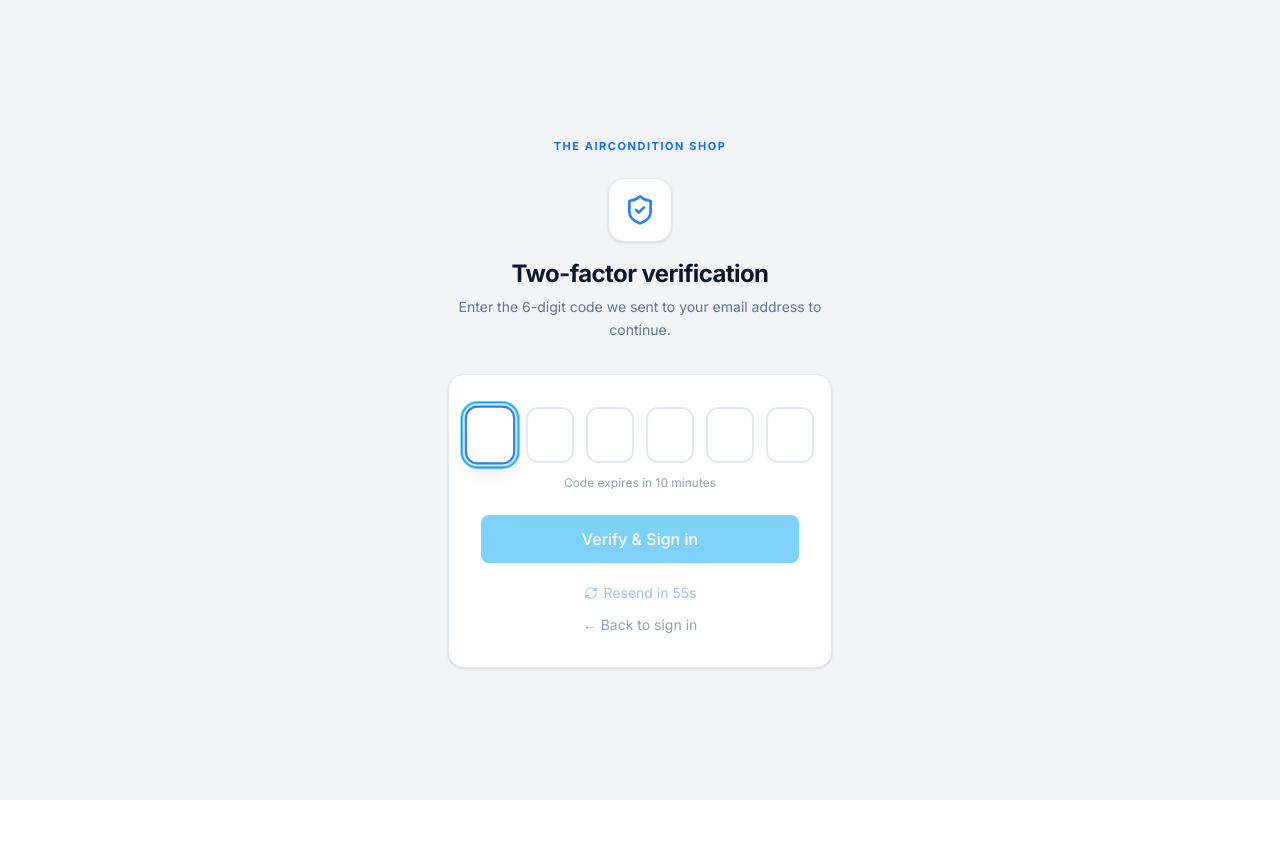
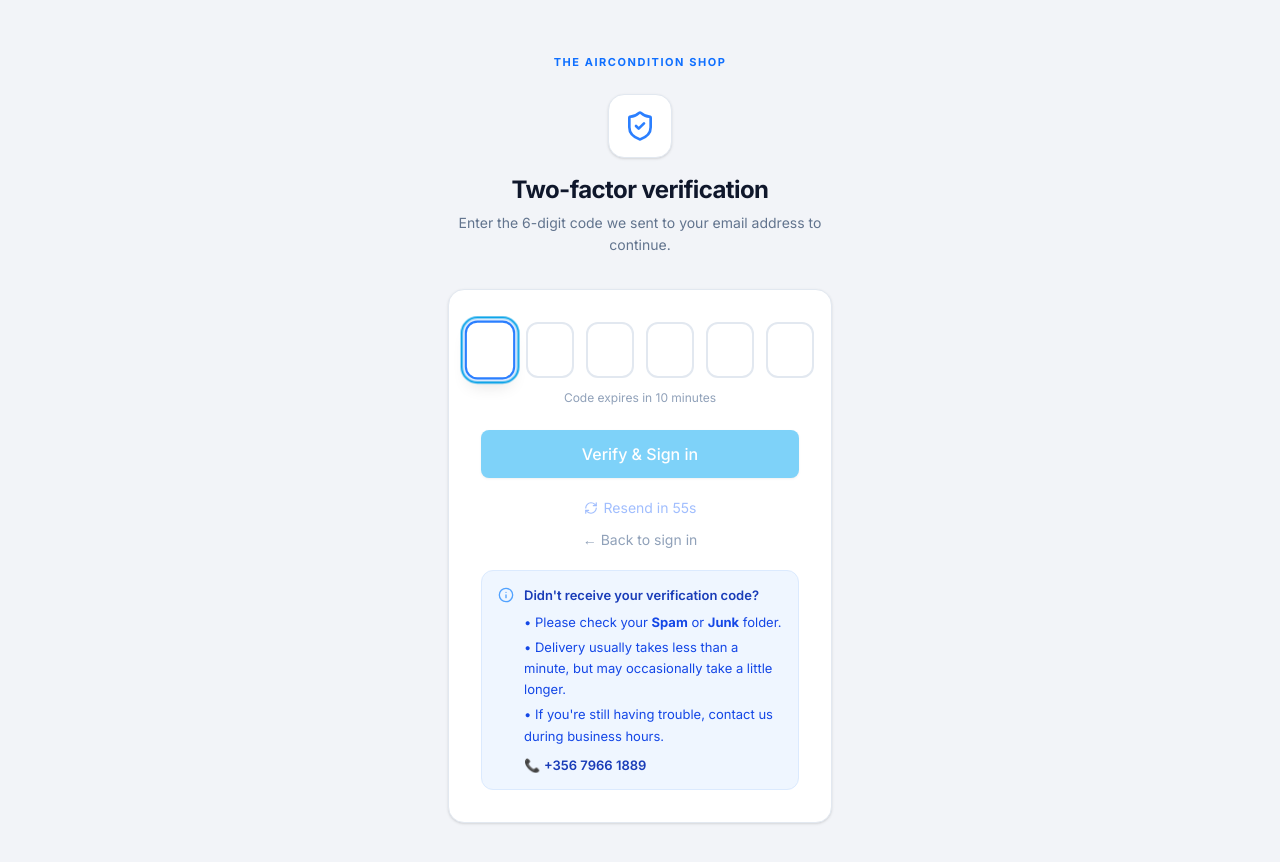
Before and after one commit to theairconditionshop/airconditionshop-v2, a Next.js app: page /verify-otp in a window 1280 px wide. Shown: the top 862 px of the page. Before the commit the page ends 800 px from the top, so only its background shows below. Built offline with nearby package versions, Linux system fonts and the light colour scheme; no server answers.

Commit message:
note for spam check

```diff
--- a/src/app/(auth)/reset-password/page.tsx
+++ b/src/app/(auth)/reset-password/page.tsx
@@ -5,6 +5,7 @@ import Link from 'next/link'
 import { Button } from '@/components/ui/button'
 import { Input } from '@/components/ui/input'
 import OtpInput from '@/components/auth/OtpInput'
+import OtpHelpNotice from '@/components/auth/OtpHelpNotice'
 import PasswordField, { StrengthMeter, RequirementsList, getPasswordRequirements } from '@/components/auth/PasswordField'
 import { CheckCircle2, Mail, KeyRound, RefreshCw, ArrowLeft } from 'lucide-react'
 
@@ -233,6 +234,8 @@ function OtpStep({
             <ArrowLeft className="w-3.5 h-3.5" /> Use a different email
           </button>
         </div>
+
+        <OtpHelpNotice />
       </div>
     </>
   )
--- a/src/app/(auth)/verify-otp/page.tsx
+++ b/src/app/(auth)/verify-otp/page.tsx
@@ -5,6 +5,7 @@ import { useRouter } from 'next/navigation'
 import Link from 'next/link'
 import { Button } from '@/components/ui/button'
 import OtpInput from '@/components/auth/OtpInput'
+import OtpHelpNotice from '@/components/auth/OtpHelpNotice'
 import { toast } from 'sonner'
 import { ShieldCheck, RefreshCw } from 'lucide-react'
 
@@ -161,6 +162,8 @@ export default function VerifyOtpPage() {
             </Link>
           </div>
 
+          <OtpHelpNotice />
+
         </div>
       </div>
     </div>
--- a/src/app/(public)/trade/register/trade-register-form.tsx
+++ b/src/app/(public)/trade/register/trade-register-form.tsx
@@ -17,6 +17,7 @@ import {
 } from 'lucide-react'
 import { phoneZodField } from '@/lib/phone'
 import { passwordSchema } from '@/lib/auth/password'
+import OtpHelpNotice from '@/components/auth/OtpHelpNotice'
 
 // ─── Schema ───────────────────────────────────────────────────────────────────
 
@@ -320,6 +321,8 @@ export default function TradeRegisterForm() {
             <ArrowLeft className="w-3.5 h-3.5" /> Change email
           </button>
         </div>
+
+        <OtpHelpNotice />
       </div>
     )
   }
--- /dev/null
+++ b/src/components/auth/OtpHelpNotice.tsx
@@ -0,0 +1,30 @@
+import { Info } from 'lucide-react'
+
+export default function OtpHelpNotice() {
+  return (
+    <div className="mt-5 w-full rounded-xl bg-blue-50 border border-blue-100 px-4 py-3.5">
+      <div className="flex gap-2.5">
+        <Info className="w-4 h-4 text-blue-400 shrink-0 mt-0.5" aria-hidden="true" />
+        <div className="min-w-0">
+          <p className="text-[13px] font-semibold text-blue-800 mb-1.5">
+            Didn&apos;t receive your verification code?
+          </p>
+          <ul className="space-y-1 text-[13px] text-blue-700 leading-relaxed">
+            <li>• Please check your <strong>Spam</strong> or <strong>Junk</strong> folder.</li>
+            <li>• Delivery usually takes less than a minute, but may occasionally take a little longer.</li>
+            <li>• If you&apos;re still having trouble, contact us during business hours.</li>
+          </ul>
+          <p className="mt-2 text-[13px] text-blue-700">
+            📞{' '}
+            <a
+              href="tel:+35679661889"
+              className="font-semibold text-blue-800 hover:text-blue-900 transition-colors"
+            >
+              +356 7966 1889
+            </a>
+          </p>
+        </div>
+      </div>
+    </div>
+  )
+}
```
